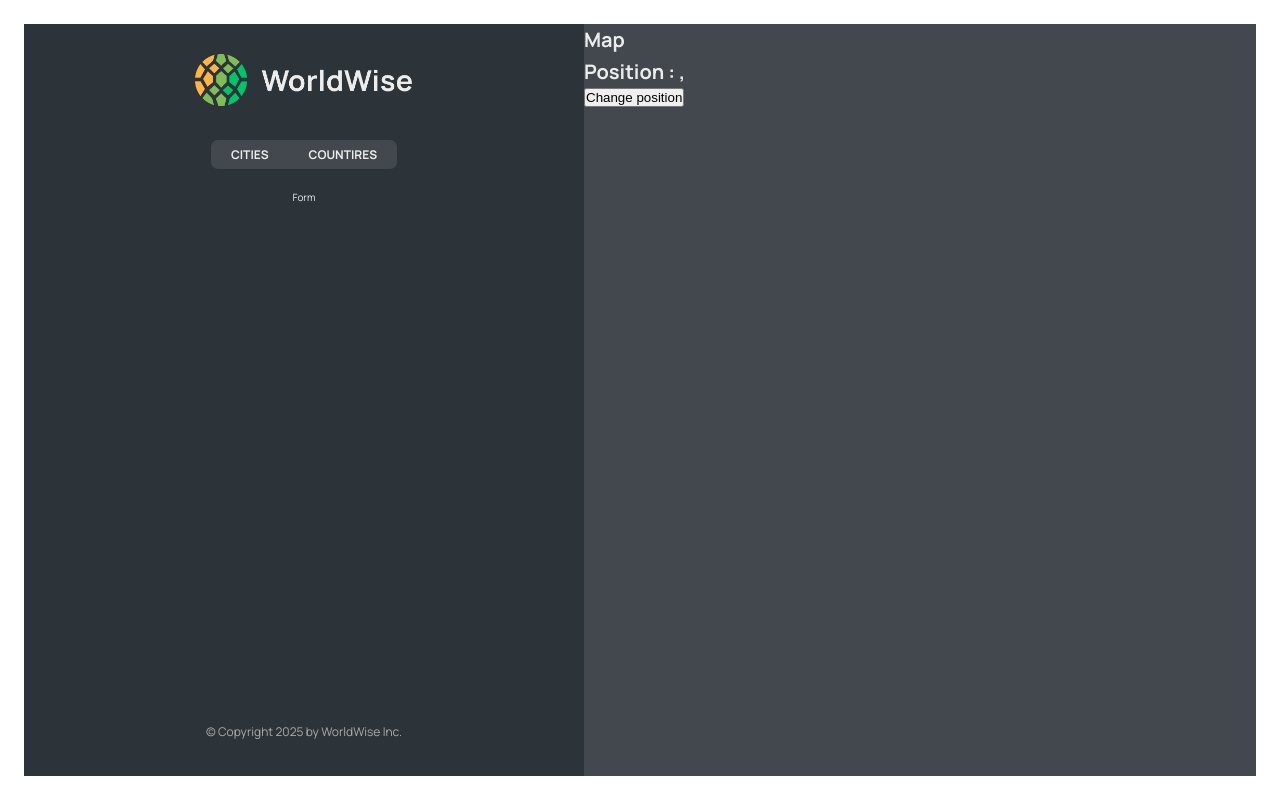
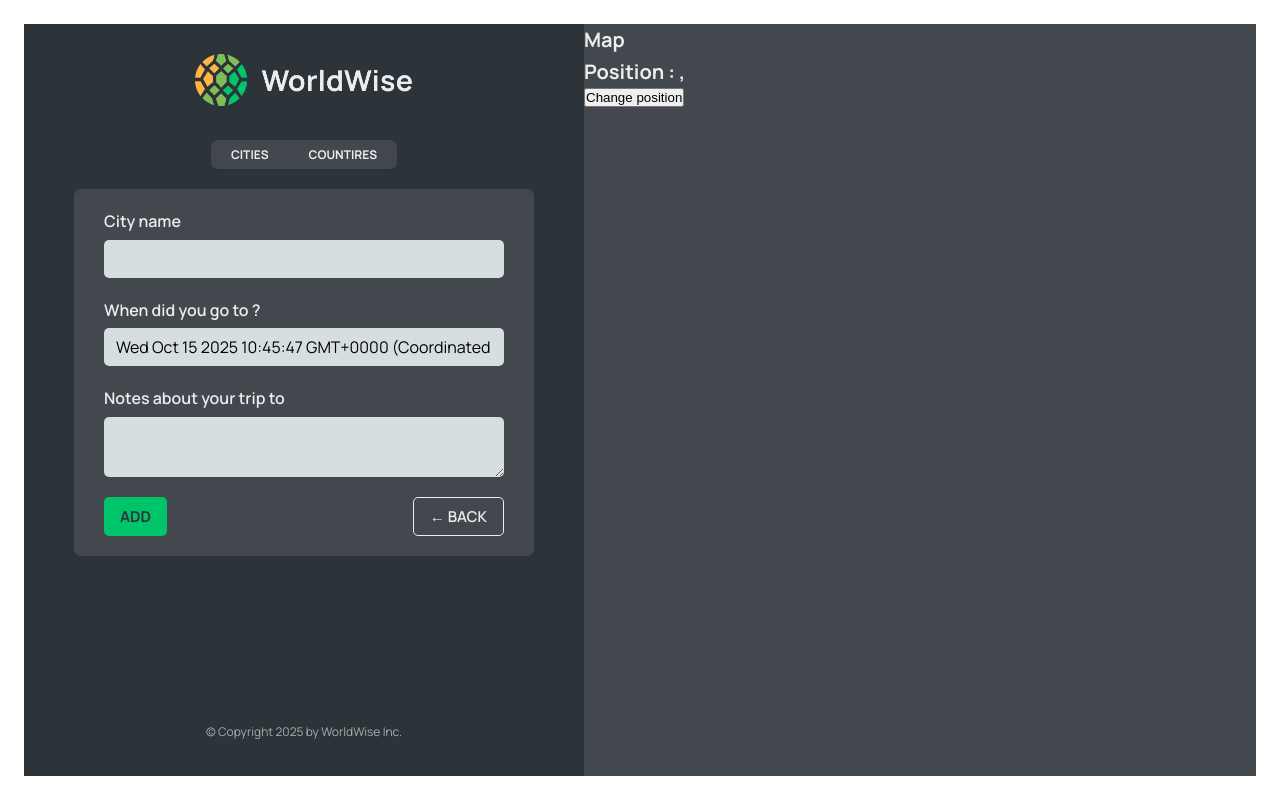
Before and after one commit to imt-eiaz/worldwise, a React (Vite) app: page /app/form in a window 1280 px wide. Built offline with nearby package versions, Linux system fonts and the light colour scheme; data requests are answered from the project's data file.

Commit message:
16. Programmatic Navigation with useNavigate

```diff
--- a/src/App.jsx
+++ b/src/App.jsx
@@ -9,6 +9,7 @@
 import CityList from "./components/CityList";
 import CountryList from "./components/CountryList";
 import City from "./components/City";
+import Form from "./components/Form";
 
 const BASE_URL = "http://localhost:9000";
 
@@ -51,7 +52,7 @@
             />
             <Route path="cities/:id" element={<City />} />
             <Route path="countries" element={<CountryList cities={cities} />} />
-            <Route path="form" element={<p>Form</p>} />
+            <Route path="form" element={<Form />} />
           </Route>
           <Route path="*" element={<PageNotFound />} />
         </Routes>
--- /dev/null
+++ b/src/components/Button.jsx
@@ -0,0 +1,11 @@
+import styles from "./Button.module.css";
+
+function Button({ children, onClick, type }) {
+  return (
+    <button onClick={onClick} className={`${styles.btn} ${styles[type]}`}>
+      {children}
+    </button>
+  );
+}
+
+export default Button;
--- a/src/components/Form.jsx
+++ b/src/components/Form.jsx
@@ -1,8 +1,10 @@
 // "https://api.bigdatacloud.net/data/reverse-geocode-client?latitude=0&longitude=0"
 
+import { useNavigate } from "react-router-dom";
 import { useState } from "react";
 
 import styles from "./Form.module.css";
+import Button from "./Button";
 
 export function convertToEmoji(countryCode) {
   const codePoints = countryCode
@@ -13,6 +15,8 @@
 }
 
 function Form() {
+  const navigate = useNavigate();
+
   const [cityName, setCityName] = useState("");
   const [country, setCountry] = useState("");
   const [date, setDate] = useState(new Date());
@@ -49,8 +53,16 @@
       </div>
 
       <div className={styles.buttons}>
-        <button>Add</button>
-        <button>&larr; Back</button>
+        <Button type="primary">Add</Button>
+        <Button
+          type="back"
+          onClick={(e) => {
+            e.preventDefault();
+            navigate(-1);
+          }}
+        >
+          &larr; Back
+        </Button>
       </div>
     </form>
   );
--- a/src/components/Map.jsx
+++ b/src/components/Map.jsx
@@ -1,14 +1,21 @@
-import { useSearchParams } from "react-router-dom";
+import { useNavigate, useSearchParams } from "react-router-dom";
 import styles from "./Map.module.css";
 
 function Map() {
+  const navigate = useNavigate();
+
   const [searchPharams, setSearchParams] = useSearchParams();
 
   const lat = searchPharams.get("lat");
   const lng = searchPharams.get("lng");
 
   return (
-    <div className={styles.mapContainer}>
+    <div
+      className={styles.mapContainer}
+      onClick={() => {
+        navigate("form");
+      }}
+    >
       <h1>Map</h1>
       <h1>
         Position : {lat}, {lng}
```
